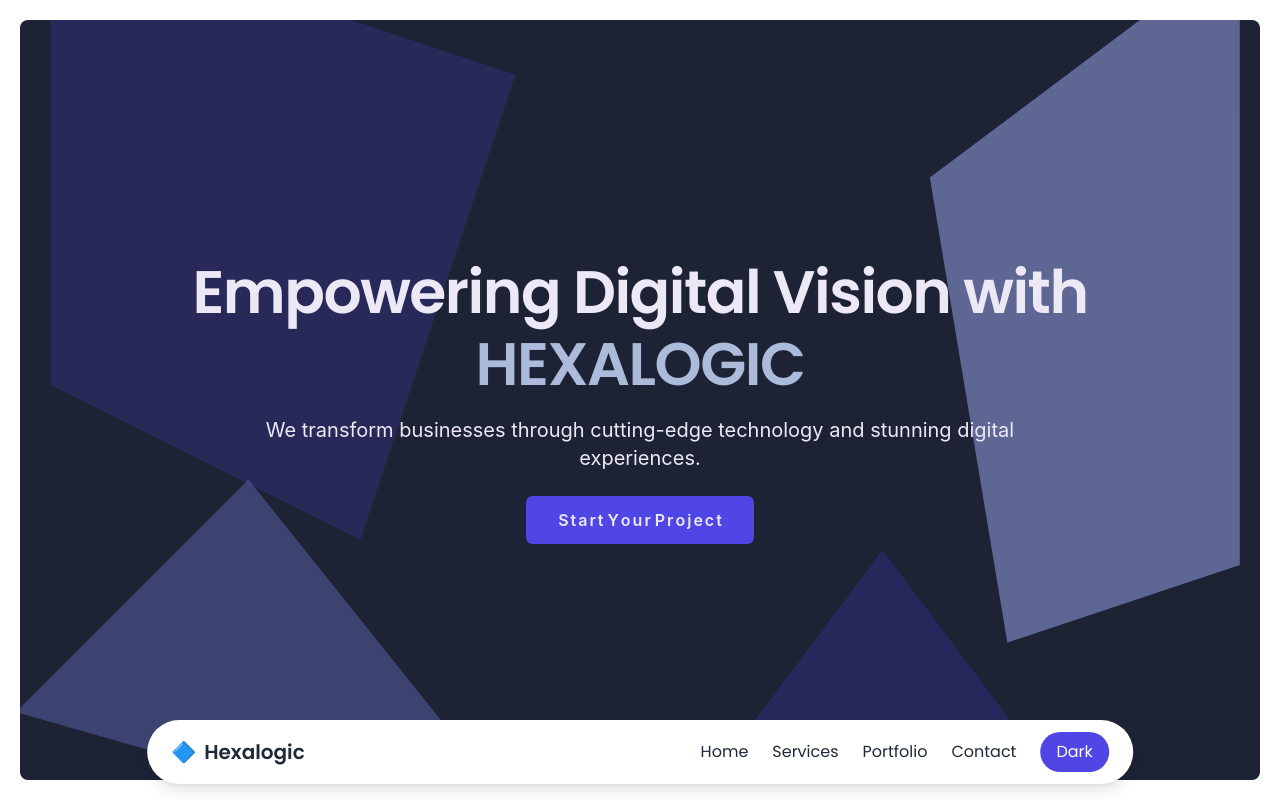
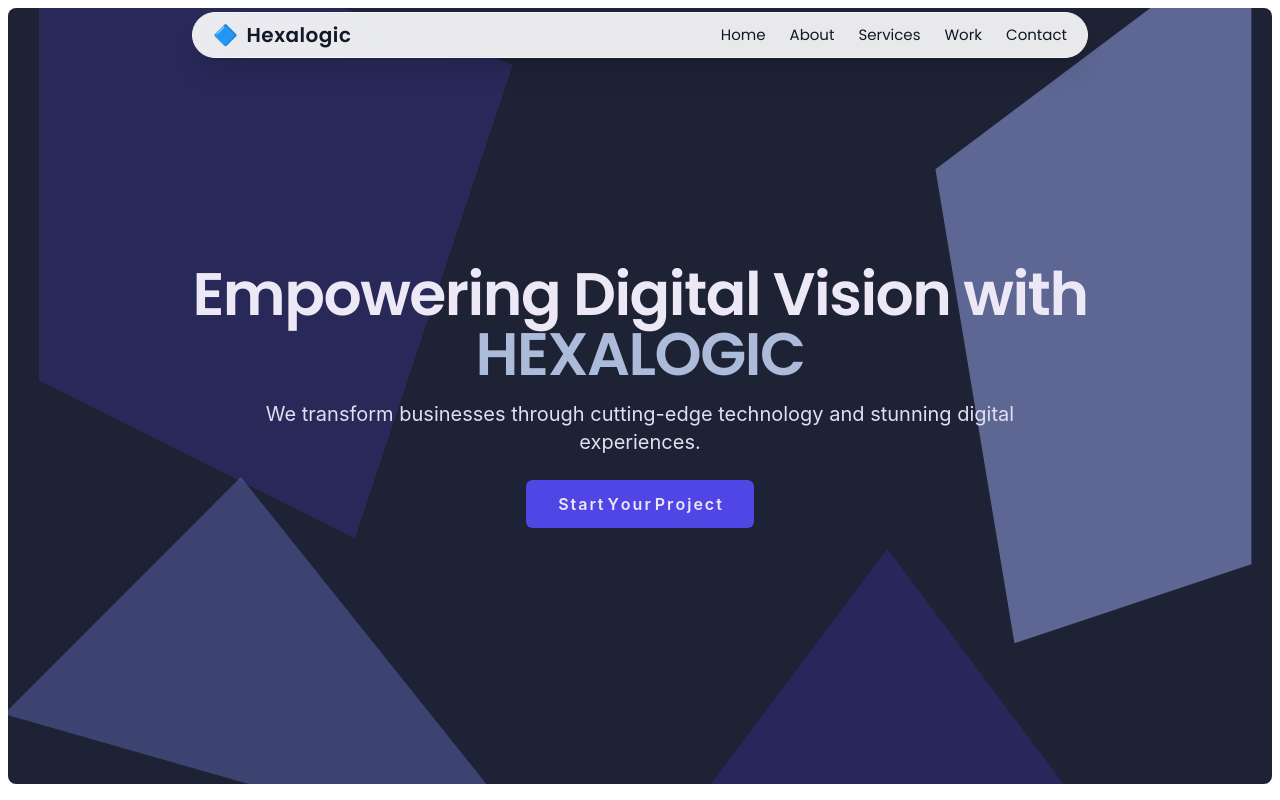
Before and after one commit to AbdullahAsif24/HexaLogicEdge, a Next.js app: page / in a window 1280 px wide. Built offline with nearby package versions, Linux system fonts and the light colour scheme.

Commit message:
nav and home complete

```diff
--- a/app/page.js
+++ b/app/page.js
@@ -5,7 +5,7 @@ import Navbar from "../components/Navbar";
 export default function Page() {
   return (
     <>
-    <Navbar />
+      <Navbar />
       <HomeSec />
     </>
 
--- a/components/HomeSec.jsx
+++ b/components/HomeSec.jsx
@@ -42,9 +42,9 @@ export default function HomeSec() {
     <div
       className="
         relative
-        h-[95vh] overflow-x-hidden
+        h-[90vh] md:h-[97vh] overflow-x-hidden
         bg-[#1e2235] text-[#ede8f5]
-        font-sans rounded-lg m-5
+        font-sans rounded-lg m-2
         flex items-center justify-center
       "
     >
@@ -83,16 +83,31 @@ export default function HomeSec() {
 
       {/* Content */}
       <div className="relative z-10 px-4 py-4 md:px-10 md:py-10 lg:px-16 lg:py-16 max-w-5xl text-center">
-        <h1 className="hero-heading font-heading text-4xl md:text-6xl font-extrabold mb-4 tracking-tight text-[#ede8f5]" style={{ lineHeight: "4.5rem" }}>
+      <h1
+  className="
+    hero-heading font-heading
+    text-3xl sm:text-4xl md:text-5xl lg:text-6xl
+    font-extrabold mb-4 tracking-tight
+    text-[#ede8f5]
+    leading-tight md:leading-[4.5rem]
+  "
+>
   Empowering Digital Vision with{" "}
-          <AnimatedHoverText className="" startColor="#adbbda" midColor="#1e2235">
+  <AnimatedHoverText startColor="#adbbda" midColor="#1e2235">
     HEXALOGIC
   </AnimatedHoverText>
 </h1>
 
-        <p className="hero-subtext max-w-3xl mx-auto text-lg md:text-xl mb-4">
+<p
+  className="
+    hero-subtext max-w-3xl mx-auto
+    text-base sm:text-lg md:text-xl
+    mb-4 text-[#e0dff0]
+  "
+>
   We transform businesses through cutting-edge technology and stunning digital experiences.
 </p>
+
 
         <div className="flex justify-center gap-6 mt-6 flex-wrap">
           {/* <button className="cta-button font-heading bg-indigo-600 text-white px-6 py-3 rounded-lg hover:bg-indigo-700 transform hover:scale-110 transition">
--- a/components/Navbar.jsx
+++ b/components/Navbar.jsx
@@ -1,10 +1,13 @@
 "use client";
 
-import { useEffect, useState } from "react";
+import { useEffect, useRef, useState } from "react";
+import gsap from "gsap";
 
 export default function Navbar() {
   const [isDark, setIsDark] = useState(false);
   const [menuOpen, setMenuOpen] = useState(false);
+  const navRef = useRef(null);
+  const mobileMenuRef = useRef(null);
 
   useEffect(() => {
     const savedTheme = localStorage.getItem("theme");
@@ -12,7 +15,35 @@ export default function Navbar() {
       document.documentElement.classList.add("dark");
       setIsDark(true);
     }
+
+    // Navbar entrance animation
+    gsap.fromTo(
+      navRef.current,
+      { y: -80, opacity: 0 },
+      {
+        y: 0,
+        opacity: 1,
+        duration: 1,
+        ease: "power3.out",
+      }
+    );
   }, []);
+
+  useEffect(() => {
+    if (menuOpen) {
+      gsap.fromTo(
+        mobileMenuRef.current,
+        { y: -10, opacity: 0, scale: 0.95 },
+        {
+          y: 0,
+          opacity: 1,
+          scale: 1,
+          duration: 0.35,
+          ease: "power2.out",
+        }
+      );
+    }
+  }, [menuOpen]);
 
   const toggleTheme = () => {
     const html = document.documentElement;
@@ -27,98 +58,88 @@ export default function Navbar() {
     }
   };
 
+  const handleLinkClick = () => {
+    if (menuOpen) setMenuOpen(false);
+  };
+
   return (
+    <>
+      {/* Top Fixed Navbar */}
       <nav
+        ref={navRef}
         className="
-        fixed bottom-4 left-1/2 transform -translate-x-1/2
-        w-[77%] max-w-5xl
-        bg-white dark:bg-gray-900
-        text-gray-800 dark:text-gray-100
-        rounded-full px-6 py-3
+          fixed top-3 left-1/2 transform -translate-x-1/2
+    w-[89%] sm:w-[85%] md:w-[70%] max-w-5xl
+    bg-[#fff] dark:bg-[#111827]
+    text-gray-900 dark:text-white
+    rounded-full px-5 py-2
     flex justify-between items-center
-        shadow-lg z-50
+    shadow-xl z-50 backdrop-blur-xl bg-opacity-90 border border-gray-100 dark:border-gray-700
         "
       >
-      <div className="flex items-center gap-2 text-xl font-heading font-bold">
+        {/* Logo */}
+        <div className="flex items-center gap-2 text-xl font-semibold tracking-wide">
           <span className="text-indigo-600 dark:text-teal-400">🔷</span>
           Hexalogic
         </div>
 
-      <ul className="hidden md:flex gap-6 items-center">
-        {["Home", "Services", "Portfolio", "Contact"].map((link) => (
+        {/* Desktop Links */}
+        <ul className="hidden md:flex gap-6 items-center font-medium text-[15px]">
+          {["Home", "About", "Services", "Work", "Contact"].map((link) => (
             <li
               key={link}
-            className="
-              cursor-pointer font-medium
-              hover:text-indigo-600 dark:hover:text-teal-400
-            "
+              onClick={handleLinkClick}
+              className="cursor-pointer hover:text-indigo-600 dark:hover:text-teal-400 transition"
             >
               {link}
             </li>
           ))}
-        <li>
-          <button
-            onClick={toggleTheme}
-            className="
-              bg-indigo-600 dark:bg-teal-500
-              text-white px-4 py-2 rounded-full
-              hover:bg-indigo-700 dark:hover:bg-teal-600
-            "
-          >
-            {isDark ? "Light" : "Dark"}
-          </button>
-        </li>
         </ul>
 
-      {/* Mobile Hamburger */}
-      <div className="md:hidden flex items-center">
+        {/* Mobile Menu Toggle */}
         <button
           onClick={() => setMenuOpen(!menuOpen)}
-          className="text-3xl text-gray-800 dark:text-gray-100 focus:outline-none"
+          className="md:hidden text-3xl text-gray-800 dark:text-white"
         >
-          ☰
+          {menuOpen ? "✕" : "☰"}
         </button>
-      </div>
+      </nav>
 
       {/* Mobile Menu */}
       <div
+        ref={mobileMenuRef}
         className={`
-          fixed bottom-20 left-1/2 transform -translate-x-1/2
-          w-[70%] max-w-5xl
-          bg-white dark:bg-gray-900
-          text-gray-800 dark:text-gray-100
-          rounded-2xl p-6
-          shadow-2xl
+          fixed top-20 left-1/2 transform -translate-x-1/2
+          w-[89%] sm:w-[85%] md:w-[70%] max-w-5xl
+          bg-[#fff] dark:bg-[#111827]
+          text-gray-900 dark:text-white
+          rounded-2xl p-6 shadow-2xl z-40
+          border border-gray-100 dark:border-gray-700
           ${menuOpen ? "block" : "hidden"}
         `}
       >
-        <ul className="flex flex-col gap-4">
-          {["Home", "Services", "Portfolio", "Contact"].map((link) => (
+        <ul className="flex flex-col gap-5 text-center font-medium text-[16px]">
+          {["Home", "About", "Services", "Work", "Contact"].map((link) => (
             <li
               key={link}
-              className="
-                text-lg font-medium cursor-pointer
-                hover:text-indigo-600 dark:hover:text-teal-400
-              "
+              onClick={handleLinkClick}
+              className="cursor-pointer hover:text-indigo-600 dark:hover:text-teal-400 transition"
             >
               {link}
             </li>
           ))}
-          <li>
+
+          {/* Uncomment to enable theme toggle */}
+          {/* <li>
             <button
               onClick={toggleTheme}
-              className="
-                mt-4 w-full
-                bg-indigo-600 dark:bg-teal-500
-                text-white px-4 py-2 rounded-full
-                hover:bg-indigo-700 dark:hover:bg-teal-600
-              "
+              className="mt-4 w-full bg-indigo-600 dark:bg-teal-500 text-white px-4 py-2 rounded-full hover:bg-indigo-700 dark:hover:bg-teal-600"
             >
               {isDark ? "Light Mode" : "Dark Mode"}
             </button>
-          </li>
+          </li> */}
         </ul>
       </div>
-    </nav>
+    </>
   );
 }
```
Lines whose indentation alone changed are shown as unchanged.
